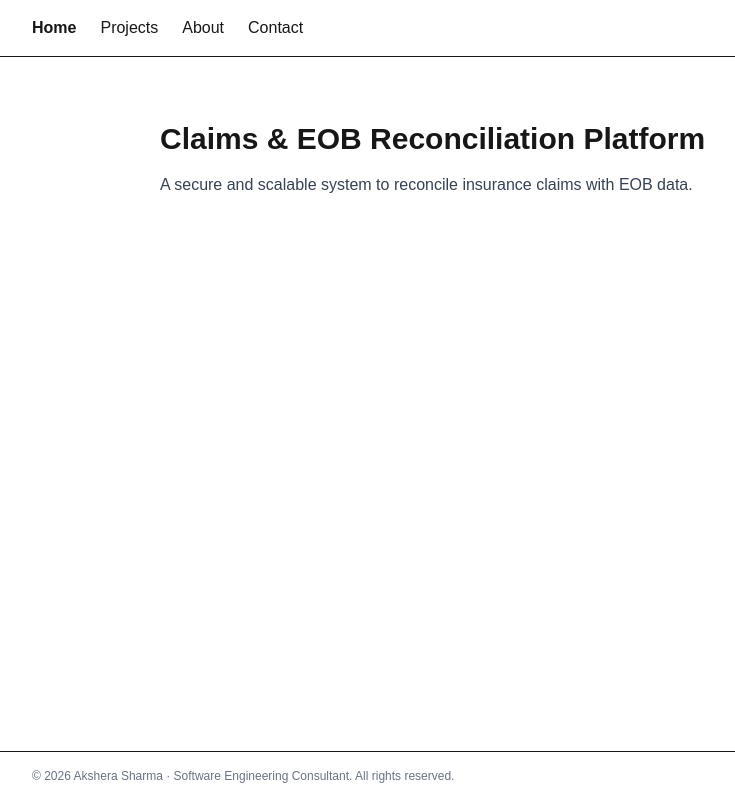
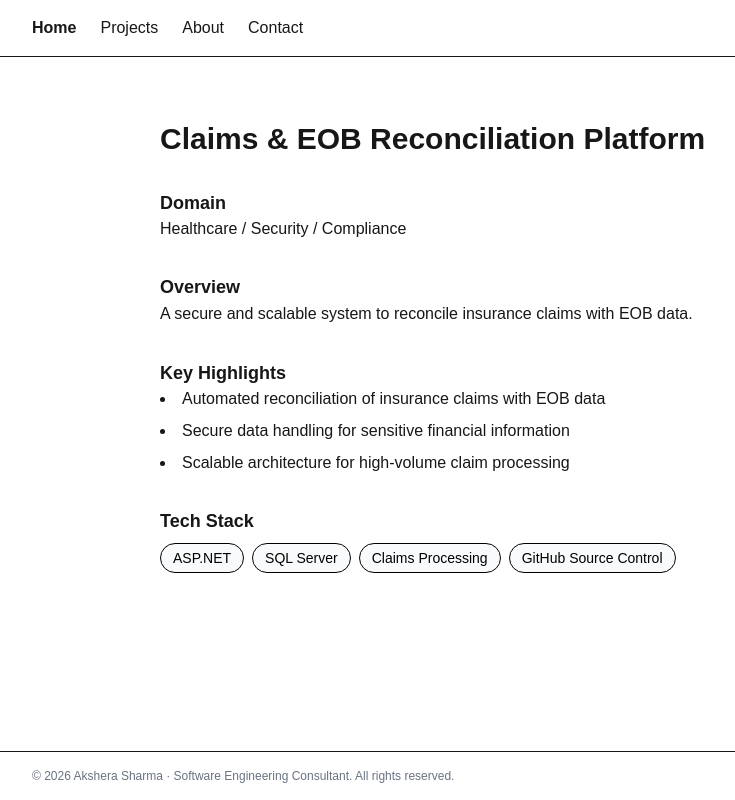
Before and after one commit to akshera180699/softwareconsultant-independent, a Next.js app: page /projects/claims-reconciliation in a window 1280 px wide. Shown: the whole page, without its empty margins (120-855 px from the left). Built offline with nearby package versions, Linux system fonts and the light colour scheme.

Commit message:
projects page modified

```diff
--- a/app/about/page.tsx
+++ b/app/about/page.tsx
@@ -47,7 +47,7 @@ export default function AboutPage() {
         <h1 className="text-3xl font-semibold mb-6 text-white">About</h1>
 
         <p className="text-lg text-gray-400 max-w-3xl mb-4">
-          I operate as an independent full-stack software solutions provider,
+          We operate as an independent full-stack software solutions provider,
           working directly with clients to design, build, and maintain
           production-grade applications.
         </p>
--- a/app/projects/[slug]/page.tsx
+++ b/app/projects/[slug]/page.tsx
@@ -1,26 +1,118 @@
 type Project = {
   title: string;
+  domain: string;
+  techStack: string[];
+  highlights: string[];
   description: string;
 };
 
 const projects: Record<string, Project> = {
-  "claims-reconciliation": {
+  "mortgage-risk-analysis": {
+    title: "Mortgage Risk Analysis & Document Intelligence Platform",
+    domain: "Finance / Mortgage / Risk Analytics",
+    techStack: [
+      "ASP.NET",
+      "Oracle Database",
+      "DevExpress",
+      "AI / LLM Integration",
+      "Multi-Tenant Architecture",
+      "Azure Hosting",
+      "GitHub Source Control",
+    ],
+    highlights: [
+      "Automated mortgage and loan risk analysis with detailed report generation",
+      "PDF scanning and processing of large, scanned financial documents using DevExpress",
+      "AI-powered document question-answering on uploaded files",
+      "Analyst workflow to accept, edit, or override AI-generated answers",
+      "Secure multi-tenant architecture ensuring complete data isolation",
+      "Optimized performance for high-volume document processing",
+    ],
+    description:
+      "A scalable mortgage and loan analysis system with AI-driven document intelligence. The platform enables analysts to extract insights from complex financial documents while maintaining security, performance, and multi-tenant isolation.",
+  },
+
+  "healthcare-security": {
+    title: "Healthcare Security & Authentication System",
+    domain: "Healthcare / Security / Compliance",
+    techStack: [
+      "ASP.NET",
+      "SQL Server",
+      "Role-Based Access Control",
+      "Centralized Logging",
+      "Audit & Compliance Tracking",
+      "GitHub Source Control",
+    ],
+    highlights: [
+      "Dynamic password policy configuration managed entirely by Super Admins",
+      "Customizable rules for password length, complexity, expiration, and reuse",
+      "Account lockout and security constraint configuration without code changes",
+      "Centralized logging for auditing and compliance tracking",
+      "Designed following healthcare security best practices",
+    ],
+    description:
+      "A security-focused authentication system that provides administrators full control over password policies and security rules, ensuring compliance and audit readiness in healthcare environments.",
+  },
+
+  "gps-tracking": {
+    title: "Real-Time Vehicle GPS Tracking System",
+    domain: "Transportation / Fleet Management / IoT",
+    techStack: [
+      "ASP.NET (VB.NET)",
+      "SQL Server",
+      "Verizon GPS APIs",
+      "Real-Time Location Processing",
+      "GitHub Source Control",
+    ],
+    highlights: [
+      "Live vehicle location tracking using third-party GPS services",
+      "Real-time processing and storage of continuous location updates",
+      "Reliable integration with Verizon GPS APIs",
+      "Backend services optimized for long-running tracking sessions",
+      "Designed for scalability and operational stability",
+    ],
+    description:
+      "A real-time fleet tracking solution that enables continuous monitoring of vehicle locations through reliable GPS integrations, supporting operational efficiency and live reporting.",
+  },
+    "claims-reconciliation": {
     title: "Claims & EOB Reconciliation Platform",
+    domain: "Healthcare / Security / Compliance",
+    techStack: [
+      "ASP.NET",
+      "SQL Server",
+      "Claims Processing",
+      "GitHub Source Control",
+    ],
+    highlights: [
+      "Automated reconciliation of insurance claims with EOB data",
+      "Secure data handling for sensitive financial information",
+      "Scalable architecture for high-volume claim processing",
+    ],
     description:
       "A secure and scalable system to reconcile insurance claims with EOB data.",
   },
   "multi-tenant-app": {
     title: "Multi-Tenant Insurance Application",
+    domain: "Insurance / SaaS",
+    techStack: [
+      "ASP.NET",
+      "SQL Server",
+      "Multi-Tenant Architecture",
+      "GitHub Source Control",
+    ],
+    highlights: [
+      "Successfully converted single-tenant architecture to secure multi-tenant platform",
+      "Complete data isolation between tenants",
+      "Scalable infrastructure supporting multiple clients",
+    ],
     description:
       "Converted a single-tenant application into a secure multi-tenant platform.",
   },
 };
 
 export async function generateStaticParams() {
-  return [
-    { slug: "claims-reconciliation" },
-    { slug: "multi-tenant-app" },
-  ];
+  return Object.keys(projects).map((slug) => ({
+    slug,
+  }));
 }
 
 export default async function Page({
@@ -40,13 +132,122 @@ export default async function Page({
   }
 
   return (
-    <main className="max-w-3xl mx-auto px-6 py-16">
-      <h1 className="text-3xl font-bold mb-4">
+    <main className="max-w-3xl mx-auto px-6 py-16 space-y-8">
+      {/* Title */}
+      <h1 className="text-3xl font-bold">
         {project.title}
       </h1>
-      <p className="text-gray-700">
-        {project.description}
-      </p>
+
+      {/* Domain */}
+      <div>
+        <h2 className="text-lg font-semibold">Domain</h2>
+        <p className="text-white-70">{project.domain}</p>
+      </div>
+
+      {/* Description */}
+      <div>
+        <h2 className="text-lg font-semibold">Overview</h2>
+        <p className="text-white-70 leading-relaxed">
+          {project.description}
+        </p>
+      </div>
+
+      {/* Key Highlights */}
+      <div>
+        <h2 className="text-lg font-semibold">Key Highlights</h2>
+        <ul className="list-disc list-inside space-y-2 text-white-700">
+          {project.highlights.map((point, index) => (
+            <li key={index}>{point}</li>
+          ))}
+        </ul>
+      </div>
+
+      {/* Tech Stack */}
+      <div>
+        <h2 className="text-lg font-semibold">Tech Stack</h2>
+        <div className="flex flex-wrap gap-2 mt-2">
+          {project.techStack.map((tech) => (
+            <span
+              key={tech}
+              className="px-3 py-1 text-sm border rounded-full bg-gray-50"
+              style={{ color: "black" }}
+            >
+              {tech}
+            </span>
+          ))}
+        </div>
+      </div>
     </main>
   );
 }
+
+// type Project = {
+//   title: string;
+//   description: string;
+// };
+
+// const projects: Record<string, Project> = {
+//   "mortgage-risk-analysis": {
+//     title: "Mortgage Risk Analysis & Document Intelligence Platform",
+//     description:
+//       "A scalable mortgage and loan analysis system with AI-powered document intelligence. The platform processes scanned PDFs using DevExpress, enables AI-based question answering on uploaded files, and allows analysts to accept, edit, or override AI-generated responses. Built with a secure multi-tenant architecture to isolate client data.",
+//   },
+
+//   "healthcare-security": {
+//     title: "Healthcare Security & Authentication System",
+//     description:
+//       "A healthcare-focused authentication system featuring dynamic password policy configuration. Super Admins can define password complexity, expiration, reuse rules, and lockout policies without code changes. Includes centralized logging for auditing and compliance.",
+//   },
+
+//   "gps-tracking": {
+//     title: "Real-Time Vehicle GPS Tracking System",
+//     description:
+//       "A live vehicle tracking solution integrating third-party GPS services to monitor real-time locations. Backend services process continuous location updates and store tracking data efficiently for fleet monitoring and reporting.",
+//   },
+//   "claims-reconciliation": {
+//     title: "Claims & EOB Reconciliation Platform",
+//     description:
+//       "A secure and scalable system to reconcile insurance claims with EOB data.",
+//   },
+//   "multi-tenant-app": {
+//     title: "Multi-Tenant Insurance Application",
+//     description:
+//       "Converted a single-tenant application into a secure multi-tenant platform.",
+//   },
+
+// };
+
+// export async function generateStaticParams() {
+//   return [
+//     { slug: "claims-reconciliation" },
+//     { slug: "multi-tenant-app" },
+//   ];
+// }
+
+// export default async function Page({
+//   params,
+// }: {
+//   params: Promise<{ slug: string }>;
+// }) {
+//   const { slug } = await params;
+//   const project = projects[slug];
+
+//   if (!project) {
+//     return (
+//       <div className="p-10 text-red-600">
+//         Project not found: {slug}
+//       </div>
+//     );
+//   }
+
+//   return (
+//     <main className="max-w-3xl mx-auto px-6 py-16">
+//       <h1 className="text-3xl font-bold mb-4">
+//         {project.title}
+//       </h1>
+//       <p className="text-gray-700">
+//         {project.description}
+//       </p>
+//     </main>
+//   );
+// }
--- a/app/projects/page.tsx
+++ b/app/projects/page.tsx
@@ -1,4 +1,19 @@
 const projects = [
+  {
+    title: "Mortgage Risk Analysis & Document Intelligence Platform",
+    tech: "ASP.NET, Oracle, DevExpress, AI/LLM",
+    slug: "mortgage-risk-analysis",
+  },
+  {
+    title: "Healthcare Security & Authentication System",
+    tech: "ASP.NET, SQL Server, Logging",
+    slug: "healthcare-security",
+  },
+  {
+    title: "Real-Time Vehicle GPS Tracking System",
+    tech: "ASP.NET (VB.NET), SQL Server, GPS APIs",
+    slug: "gps-tracking",
+  },
   {
     title: "Claims & EOB Reconciliation Platform",
     tech: "ASP.NET Core, SQL Server, CI/CD",
```
